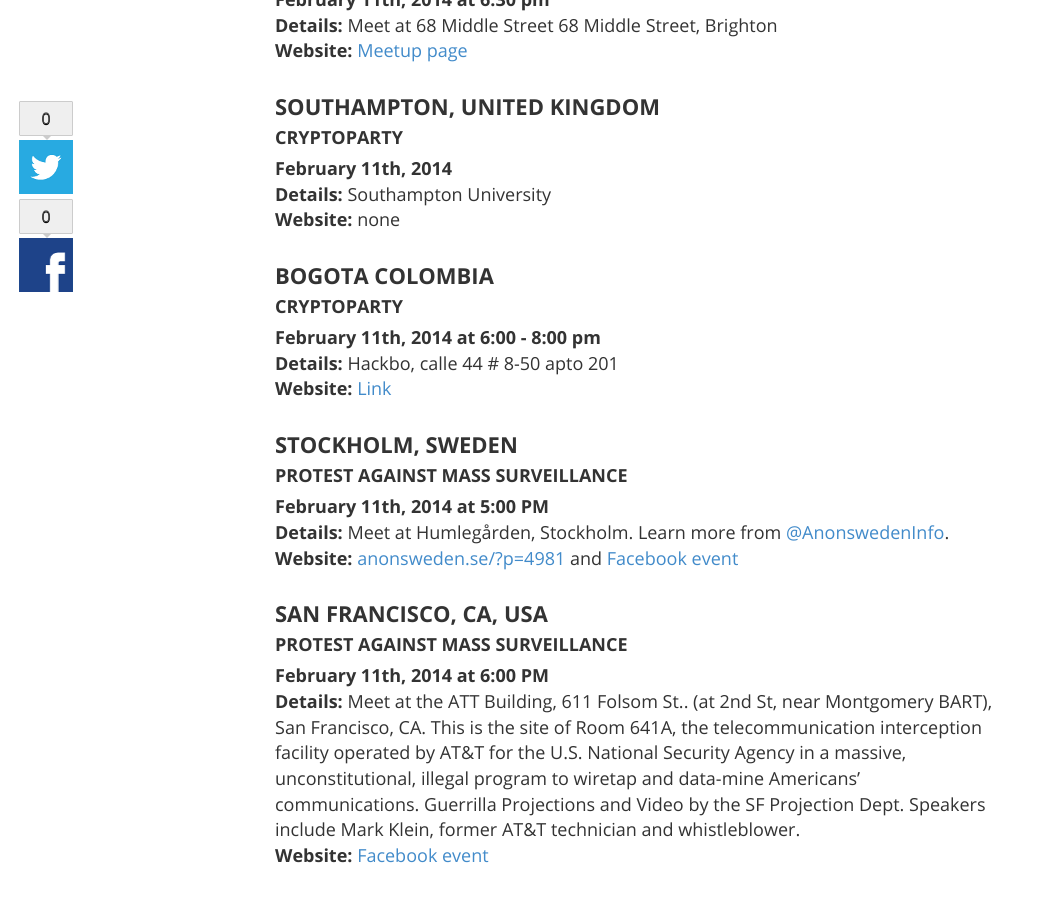
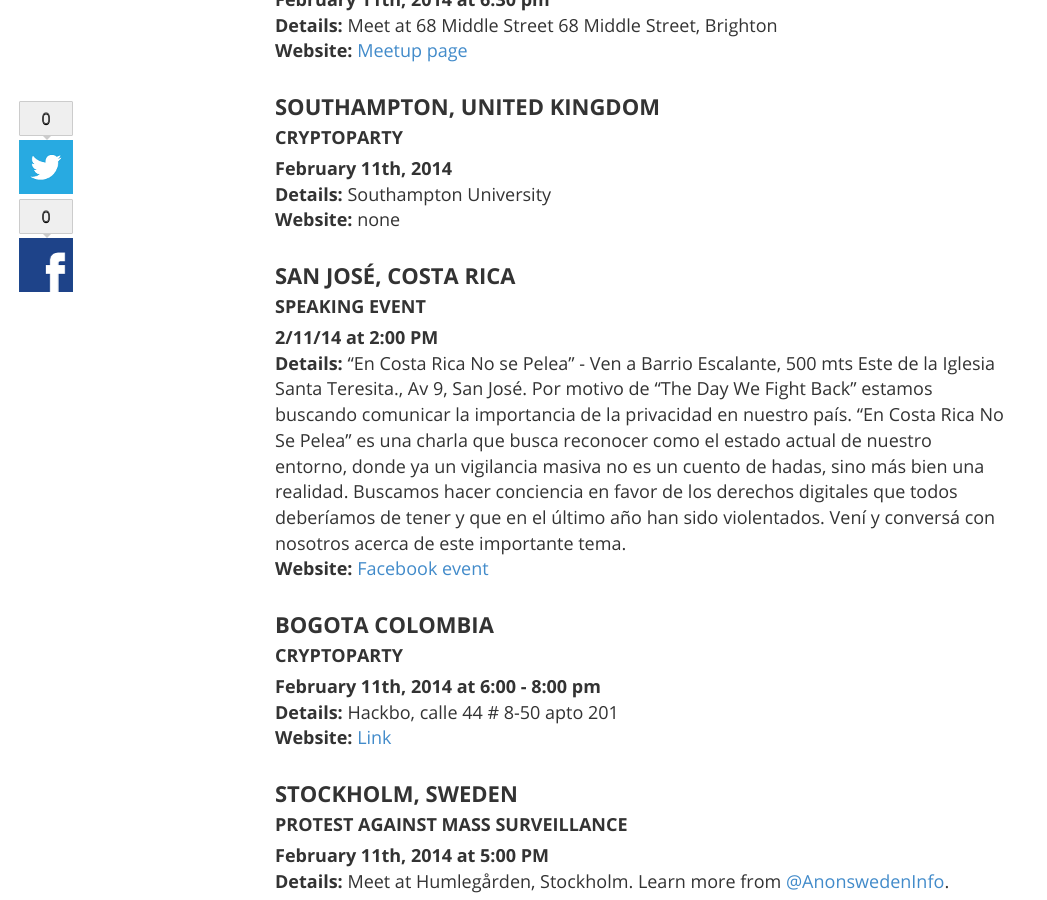
Before and after one commit to tfrce/thedaywefightback, a Jekyll site: the page built from _posts/2014-02-06-events.md, in a window 1280 px wide and 900 px high, scrolled down 1132 px. Shown: the whole window, without its empty margins (0-1047 px from the left). Built offline with Jekyll 4.4.1, drawn with Linux system fonts in a browser that asks for light colours; Markdown is read by kramdown in place of the engine named in the settings; comment, search, counter and statistics services are not loaded.

Commit message:
fixing some of the things that went wrong in that merge yesterday

```diff
--- a/_includes/scripts.html
+++ b/_includes/scripts.html
@@ -7,8 +7,7 @@
         {% if page.extra_javascript_in_footer %}{{ page.extra_javascript_in_footer }}{% endif %}
           var tfrceConfig = {
               {% if page.custom_url_share_count == true %}
-              shareCountURL: '{{ page.og_url }}',
-              loadTotals: true
+              shareCountURL: '{{ page.og_url }}'
               {% endif %}
           };
       </script>
--- a/_posts/2014-02-06-events.md
+++ b/_posts/2014-02-06-events.md
@@ -67,6 +67,12 @@
 **February 11th, 2014**
 **Details:** Southampton University
 **Website:** none
+
+#### San José, Costa Rica
+##### Speaking Event
+**2/11/14 at 2:00 PM**
+**Details:** "En Costa Rica No se Pelea" - Ven a Barrio Escalante, 500 mts Este de la Iglesia Santa Teresita., Av 9, San José. Por motivo de "The Day We Fight Back" estamos buscando comunicar la importancia de la privacidad en nuestro país. "En Costa Rica No Se Pelea" es una charla que busca reconocer como el estado actual de nuestro entorno, donde ya un vigilancia masiva no es un cuento de hadas, sino más bien una realidad. Buscamos hacer conciencia en favor de los derechos digitales que todos deberíamos de tener y que en el último año han sido violentados. Vení y conversá con nosotros acerca de este importante tema.
+**Website:** [Facebook event](https://www.facebook.com/events/1423141374591077)
 
 #### Bogota Colombia
 ##### Cryptoparty
--- a/index.html
+++ b/index.html
@@ -80,7 +80,7 @@
    &lt;/script&gt;
 &lt;!--&lt;![endif]--&gt;</pre>
                       <p><strong>Add the banner now. It will activate at 12am EST on February 11th.</strong></p>
-                      <p>See the live demos here: <a href="http://tfrce.github.io/thedaywefightback.js/example/banner.html" target="_blank" id="demo-link">US version</a>, <a href="http://tfrce.github.io/thedaywefightback.js/example/banner_international.html">international version</a>. The banner changes automatically based on the locations of visitors.</p>
+                      <p>See the live demos here: <a href="http://tfrce.github.io/thedaywefightback.js/example/banner.html" target="_blank" id="demo-link">US version</a>, <a href="http://tfrce.github.io/thedaywefightback.js/example/banner_international.html">international version</a>. The banner changes automatically based on the location of visitors.</p>
                       <p>For more information about the banner and optional settings, see our <a href="https://github.com/tfrce/thedaywefightback.js">Github Repo</a>.</p>
                       <div id="greybox">
                         <h5>Let us know you're adding the banner:</h5>
--- a/js/main.js
+++ b/js/main.js
@@ -296,17 +296,15 @@
         'aclu': {
             name: 'ACLU',
             policy: 'https://www.aclu.org/american-civil-liberties-union-privacy-statement'
+        },
+        'pda': {
+            name: 'Progressive Democrats',
+            policy: 'http://www.pdamerica.org/about-pda/privacy-policy'
+        },
+        'of': {
+            name: 'OurFuture.org',
+            policy: 'http://ourfuture.org/privacy'
         }
-/* These names are too long and spill out of the container
-        'pda': {
-            name: 'Progressive Democrats of America',
-            policy: 'http://www.pdamerica.org/about-pda/privacy-policy'
-        }
-        'of': {
-            name: 'Campaign for America\'s Future',
-            policy: 'http://ourfuture.org/privacy'
-        },
-*/
     };
     var referalKeys = Object.keys(referalMap);
     var referalParam = getParameterByName('r');
```
Also changed, not shown: _posts/2014-01-17-obama-scorecard.md (+1 -1 lines).
